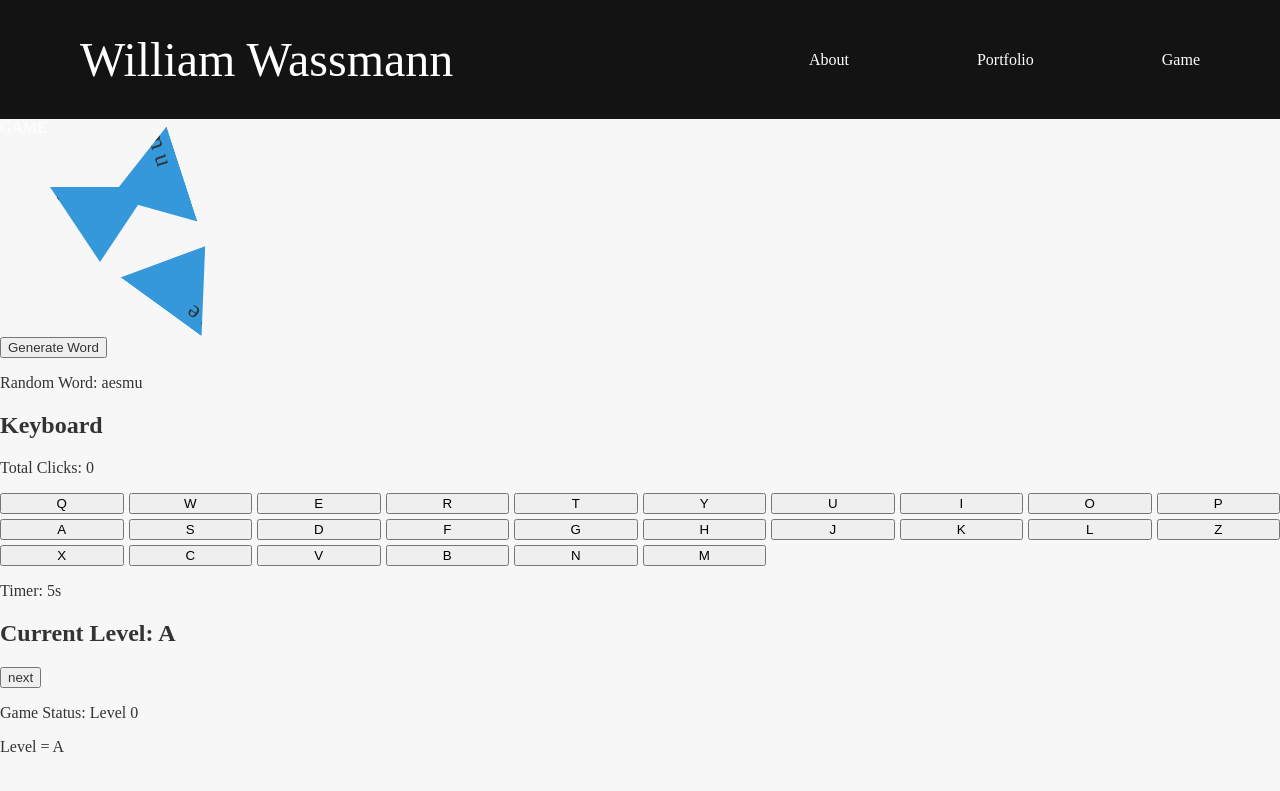
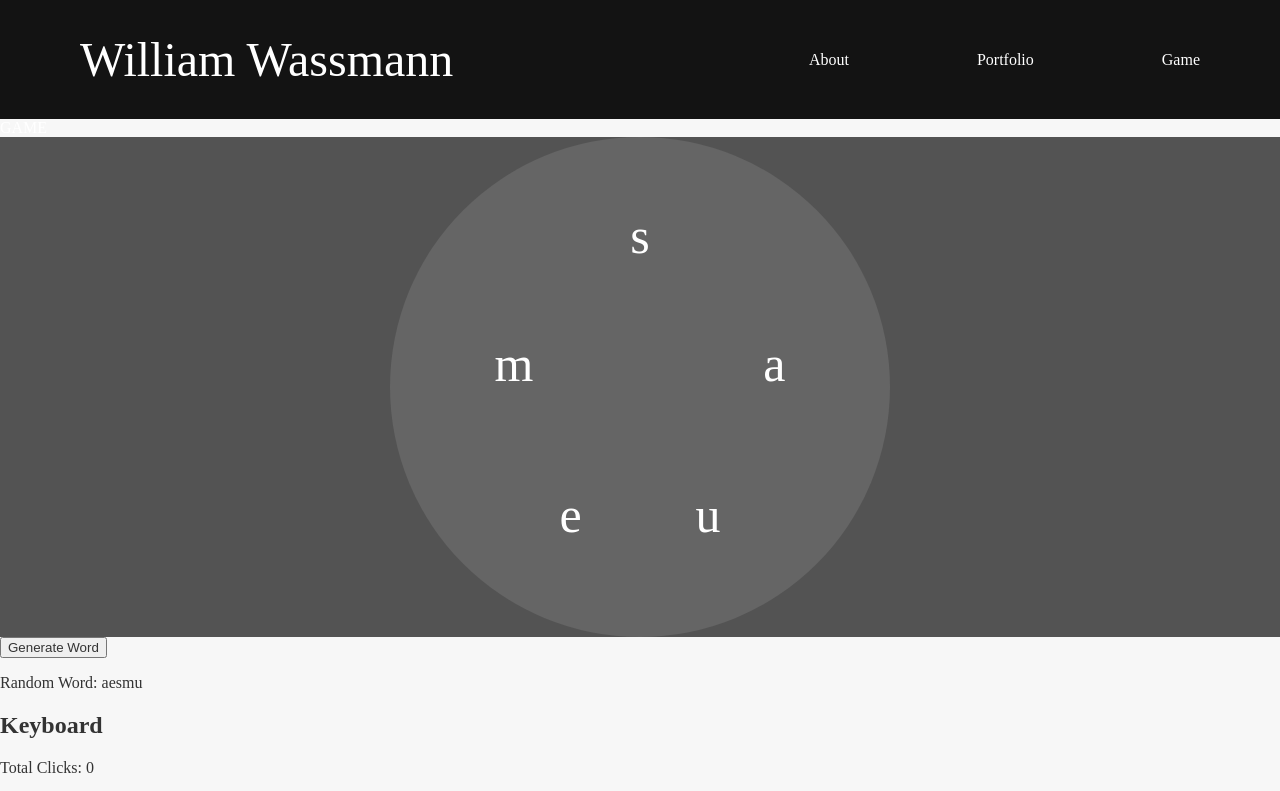
Before and after one commit to wmwassmann/master, a React (Vite) app: page /game in a window 1280 px wide. Shown: the top 791 px of the page. Built offline with nearby package versions, Linux system fonts and the light colour scheme.

Commit message:
MADE A COOL PIE THAT RANDOMIZES THE WORDS DISPLAY AND ALL! WOOOOOOOOHOOOO

```diff
--- a/src/components/Game/RandomWordGen.jsx
+++ b/src/components/Game/RandomWordGen.jsx
@@ -84,7 +84,7 @@ const RandomWordGenerator = () => {
     const [fifthLetter, setFifthLetter] = useState('');
 
     useEffect(() => {
-        const charArray = randomWord.split('');
+        const charArray = shuffleWord(randomWord).split('');
         setFirstLetter(charArray[0]);
         setSecondLetter(charArray[1]);
         setThirdLetter(charArray[2]);
@@ -101,10 +101,30 @@ const RandomWordGenerator = () => {
 
     return (
         <div>
-            <div className="pie-container">
-                <div className="pie-slice top" style={{ '--rotation': '0deg' }}>{firstLetter}</div>
-                <div className="pie-slice middle" style={{ '--rotation': '72deg' }}>{secondLetter} {thirdLetter}</div>
-                <div className="pie-slice bottom" style={{ '--rotation': '216deg' }}>{fourthLetter} {fifthLetter}</div>
+            <div className="display-container">
+                <div className="pie-container">
+                    <div className="pie-slice top" style={{ '--rotation': '0deg' }}>
+                        <div className="pie-letter top-letter">
+                            {firstLetter}
+                        </div>
+                    </div>
+                    <div className="pie-slice middle" style={{ '--rotation': '72deg' }}>
+                        <div className="pie-letter middle-left">
+                            {secondLetter}
+                        </div>
+                        <div className="pie-letter middle-right">
+                            {thirdLetter}
+                        </div>
+                        </div>
+                    <div className="pie-slice bottom" style={{ '--rotation': '216deg' }}>
+                        <div className="pie-letter bottom-left">
+                            {fourthLetter}
+                        </div>
+                        <div className="pie-letter bottom-right">
+                            {fifthLetter}
+                        </div>
+                    </div>
+                </div>
             </div>
             <button className="random-word-btn" onClick={handleGenerateWord}>Generate Word</button>
             {randomWord && <p className="random-word-output">Random Word: {scrambledWord}</p>}
--- a/src/css/randomWord.css
+++ b/src/css/randomWord.css
@@ -20,33 +20,80 @@
 
 /* Word Display */
 
+.display-container {
+  display: flex;
+  align-items: center;
+  justify-content: center;
+  background-color: rgb(83, 83, 83);
+  height: 500px;
+}
+
+
 .pie-container {
     position: relative;
-    width: 200px;
-    height: 200px;
-    color: #333;
+    width: 500px;
+    height: 500px;
+    color: #ffffff;
+    background-color: rgb(101, 101, 101);
     display: flex;
     justify-content: center;
+    flex-direction: column;
     align-items: center;
-    font-size: 24px;
-  }
-
-  .pie-slice {
-    position: absolute;
-    width: 50%;
-    height: 50%;
-    clip-path: polygon(0 0, 100% 0, 50% 75%);
-    background-color: #3498db; /* Adjust the color as needed */
-    transform: rotate(var(--rotation));
-    transform-origin: 100% 50%;
+    font-size: 50px;
+    border-radius: 50%;
   }
 
   .pie-letter {
-    position: absolute;
-    width: 100%;
-    height: 100%;
     display: flex;
-    justify-content: center;
+    justify-content: space-between;
     align-items: center;
     /* color: #333; */
   }
+
+
+  .top {
+    display: flex;
+    height: 133px;
+    justify-content: center;
+    /* padding: 1rem; */
+  }
+
+  .middle {
+    display: flex;
+    padding: 1rem;
+    width: 355px;
+    justify-content: space-between;
+  }
+
+  .bottom {
+    display: flex;
+    padding: 2rem;
+    height: 180px;
+    width: 225px;
+    justify-content: space-between;
+  }
+
+  /* Individual letters */
+
+  .top-letter {
+    display: flex;
+    padding: 1rem;
+  }
+
+  .middle-left {
+    display: flex;
+    padding: 1rem;
+  }
+
+  .middle-right {
+    display: flex;
+    padding: 1rem;
+  }
+
+  .bottom-left {
+    display: flex;
+  }
+
+  .bottom-right {
+    display: flex;
+  }
```
